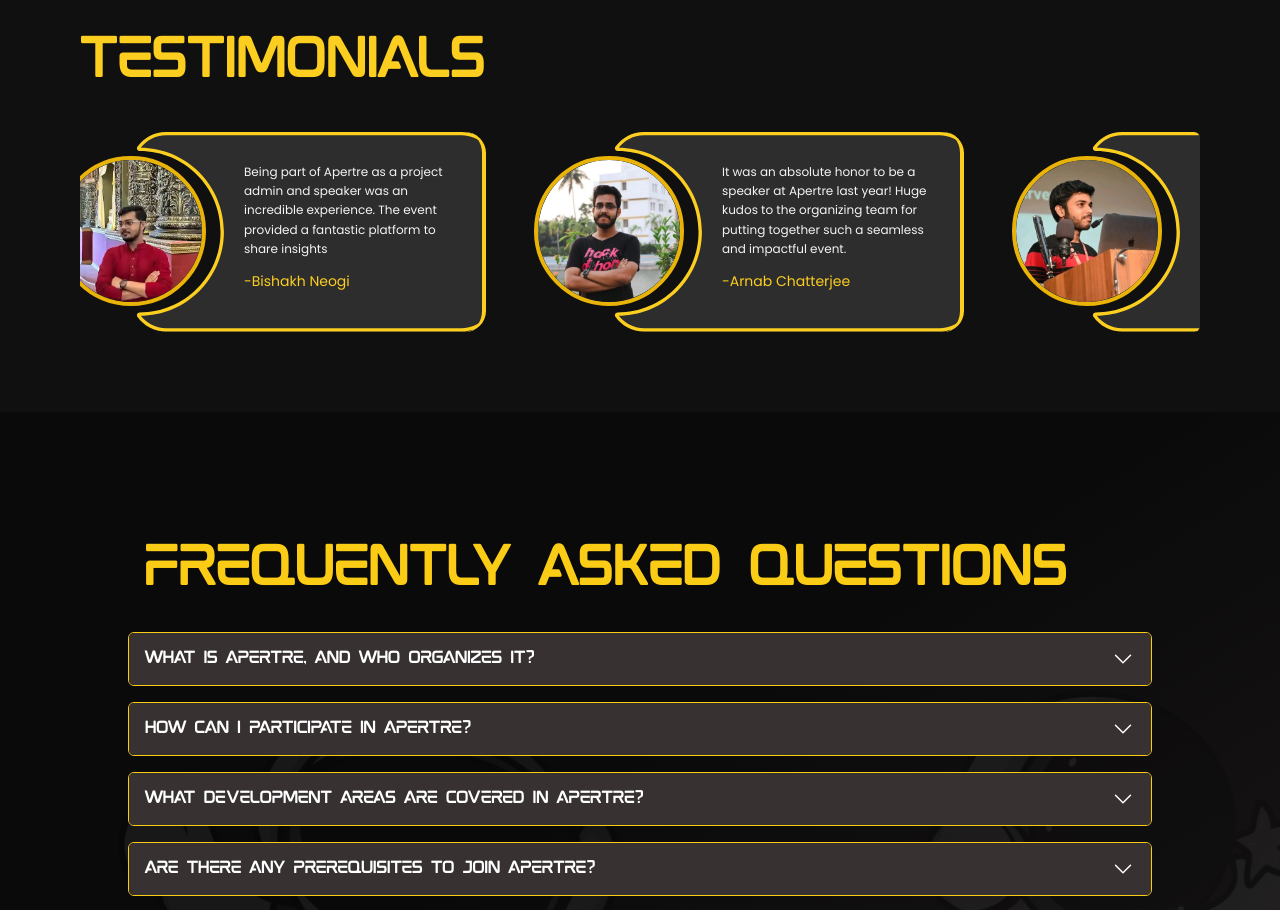
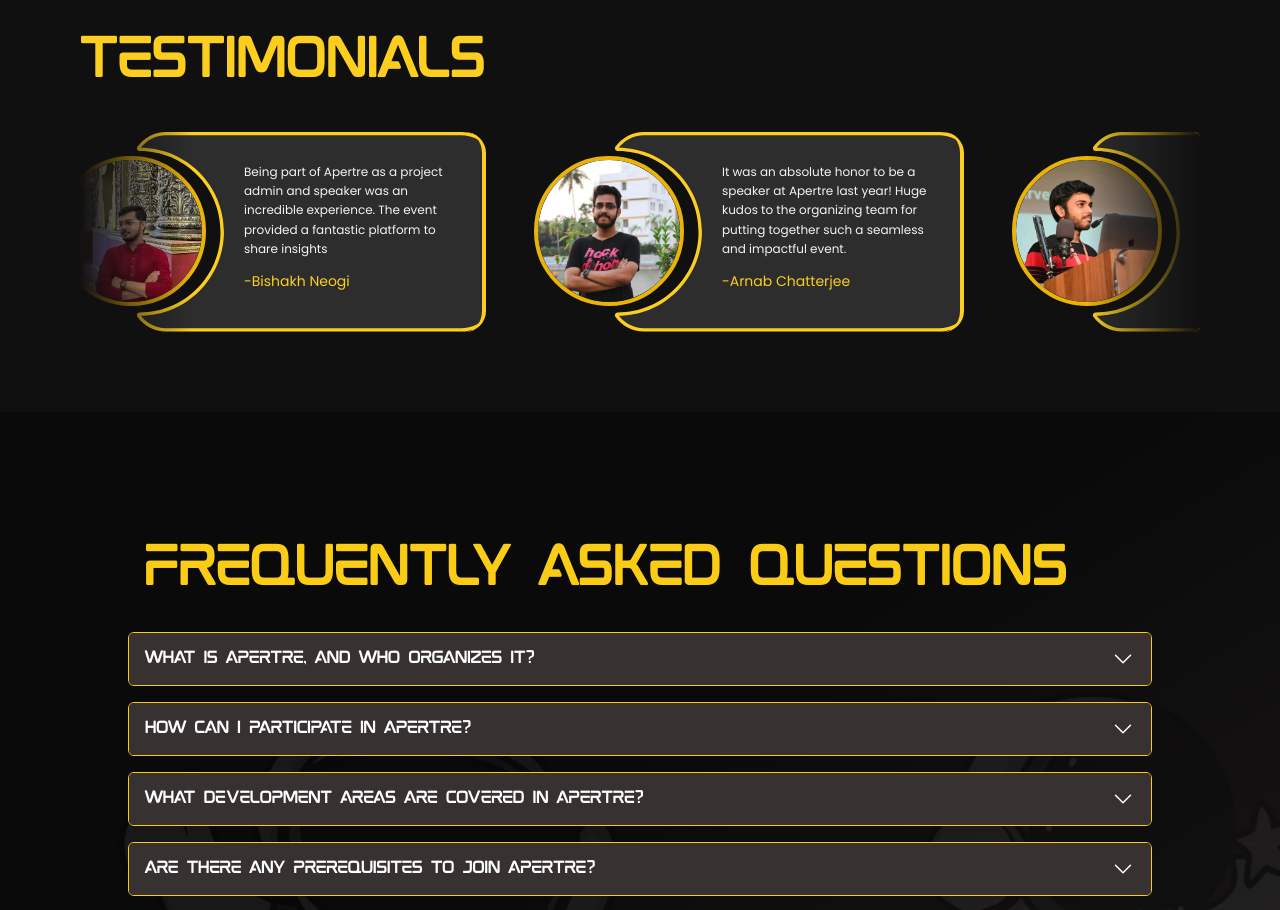
Before and after one commit to Resourcio2022/apertre2.0-frontend, a Next.js app: page / in a window 1280 px wide. Shown: the part 2540-3450 px from the top of the page. Built offline with nearby package versions, Linux system fonts and the light colour scheme; no server answers.

Commit message:
Carousel end gradient

```diff
--- a/app/_components/testimonials.tsx
+++ b/app/_components/testimonials.tsx
@@ -14,6 +14,9 @@ export default function Testimonials() {
           direction="right"
           speed="slow"
         />
+        <div className='absolute right-0 h-full w-28 bg-gradient-to-l from-customblack to-transparent top-0 z-20'></div>
+        <div className='absolute left-0 h-full w-28 bg-gradient-to-r from-customblack to-transparent top-0 z-20'></div>
+
         <Mobiletestimonials items={testimonialsdata} />
       </div>
     </div>
```
